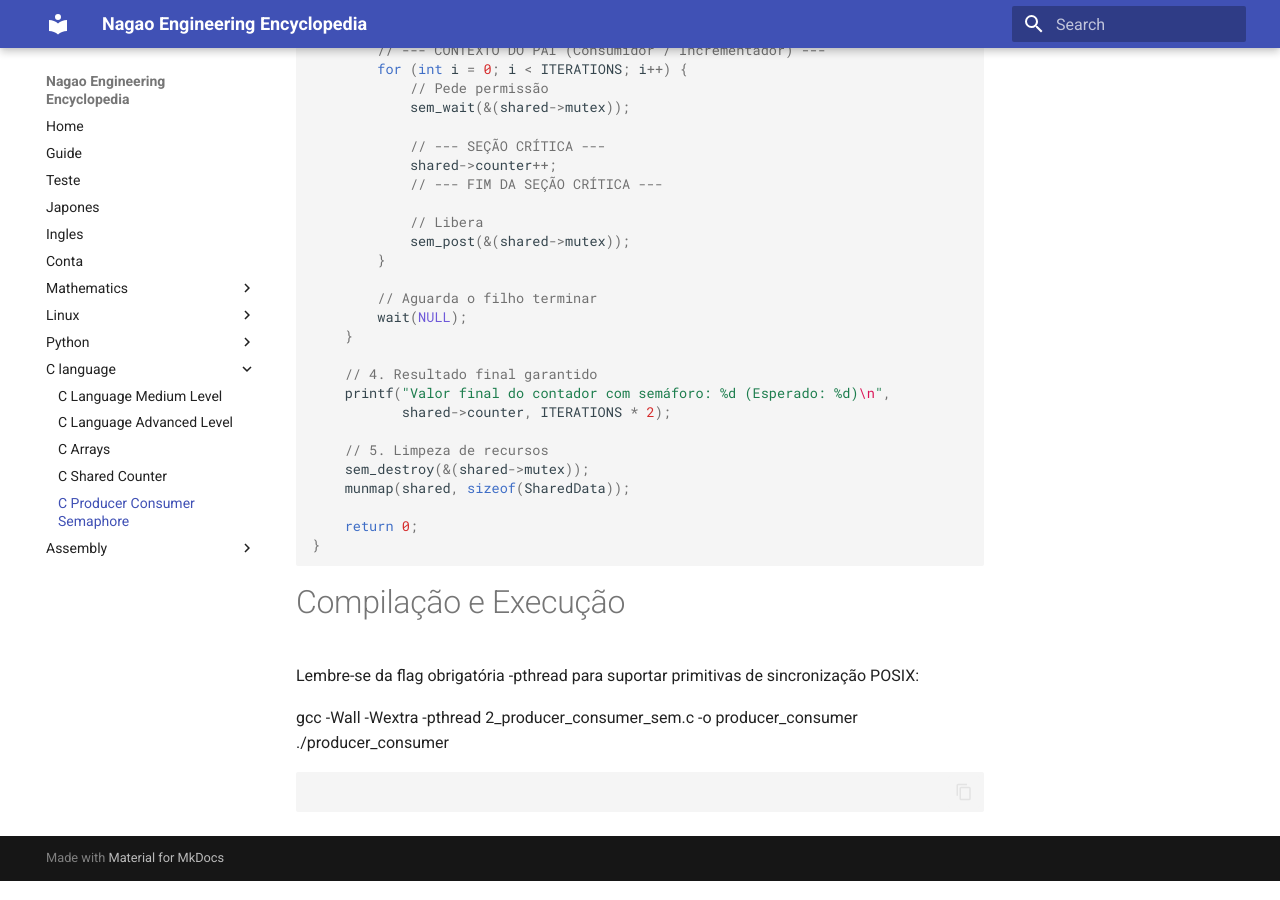
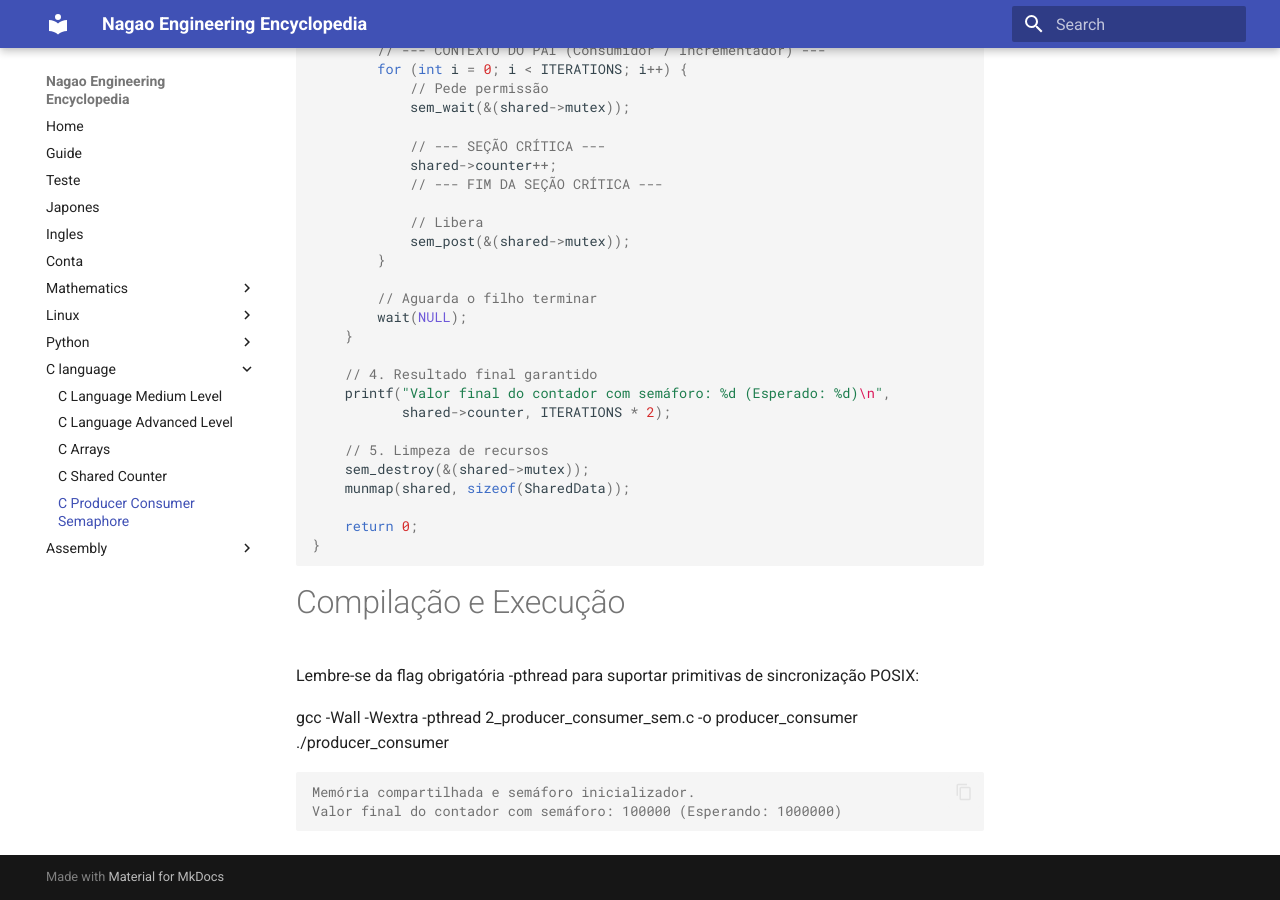
Before and after one commit to NagaoVictor/nagao-engineering, an MkDocs documentation site: the page built from docs/clang/producer_consumer_sem.md, in a window 1280 px wide and 900 px high, scrolled down 1973 px. Built offline with MkDocs 1.6.1 and Material for MkDocs 9.7.7, drawn with Linux system fonts in a browser that asks for light colours.

Commit message:
Update producer_consumer_sem.md

````diff
--- a/docs/clang/producer_consumer_sem.md
+++ b/docs/clang/producer_consumer_sem.md
@@ -114,10 +114,11 @@ int main(void) {
 # Compilação e Execução
 Lembre-se da flag obrigatória -pthread para suportar primitivas de sincronização POSIX:
 
-gcc -Wall -Wextra -pthread 2_producer_consumer_sem.c -o producer_consumer
-./producer_consumer
+gcc -Wall -Wextra -pthread 2_producer_consumer_sem.c -o producer_consumer <br>
+./producer_consumer <br>
 
 ```output
-
+Memória compartilhada e semáforo inicializador.
+Valor final do contador com semáforo: 100000 (Esperando: 1000000)
 
 ```
````
